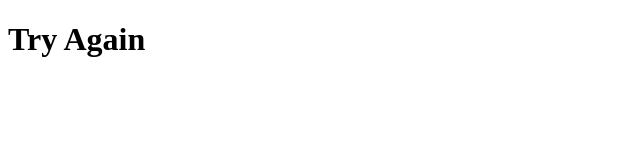
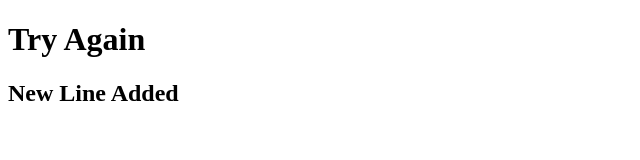
Before and after one commit to Divyanshu-t/faltu_folder, a plain HTML site: page index.html in a window 1280 px wide. Shown: the whole page, without its empty margins (0-640 px from the left). Drawn offline with Linux system fonts and the light colour scheme.

Commit message:
frw things change

```diff
--- a/index.html
+++ b/index.html
@@ -9,5 +9,6 @@
     <h1>
         Try Again
     </h1>
+    <h2>New Line Added </h2>
 </body>
 </html>
```
